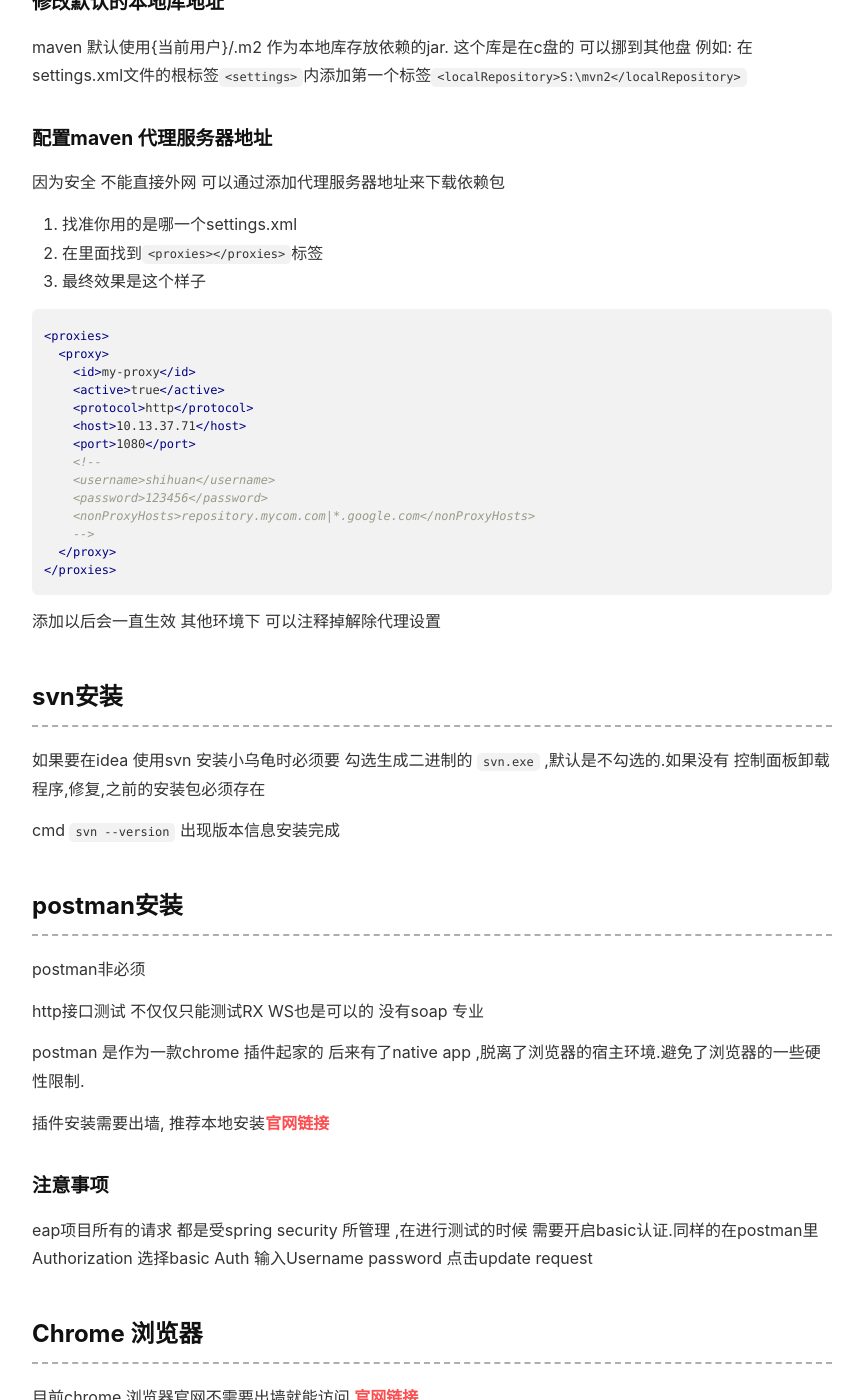
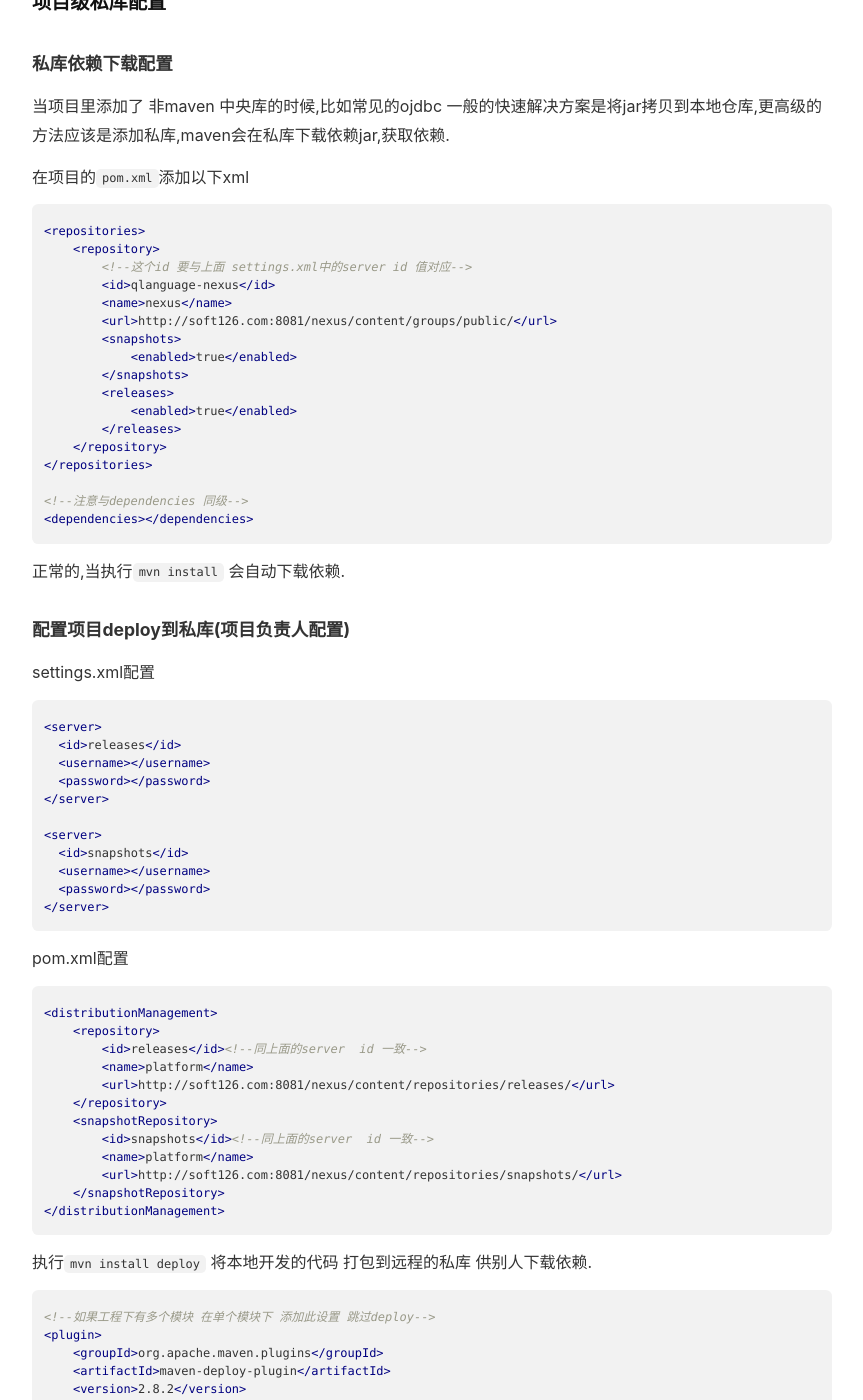
Before and after one commit to FireLee1413/hfvast.github.io, a Jekyll site: the page built from _posts/2018-01-24-eap使用(2)-工具安装.md, in a window 1280 px wide and 1400 px high, scrolled down 1258 px. Shown: the whole window, without its empty margins (88-951 px from the left). Built offline with Jekyll 4.4.1, drawn with Linux system fonts in a browser that asks for light colours; nearby versions of some CDN libraries; comment, search, counter and statistics services are not loaded; some of the changed text lies outside the part shown.

Commit message:
添加项目级 私库配置

````diff
--- a/_posts/2018-01-24-eap使用(2)-工具安装.md
+++ b/_posts/2018-01-24-eap使用(2)-工具安装.md
@@ -46,6 +46,82 @@ tags: eap
 </server>
 ```
 作用: 拉取eap依赖
+
+### 项目级私库配置
+
+#### 私库依赖下载配置
+
+当项目里添加了 非maven 中央库的时候,比如常见的ojdbc 一般的快速解决方案是将jar拷贝到本地仓库,更高级的方法应该是添加私库,maven会在私库下载依赖jar,获取依赖.
+
+在项目的`pom.xml`添加以下xml
+
+```xml
+<repositories>
+    <repository>
+        <!--这个id 要与上面 settings.xml中的server id 值对应-->
+        <id>qlanguage-nexus</id>
+        <name>nexus</name>
+        <url>http://soft126.com:8081/nexus/content/groups/public/</url>
+        <snapshots>
+            <enabled>true</enabled>
+        </snapshots>
+        <releases>
+            <enabled>true</enabled>
+        </releases>
+    </repository>
+</repositories>
+
+<!--注意与dependencies 同级-->
+<dependencies></dependencies>
+```
+
+正常的,当执行`mvn install` 会自动下载依赖.
+
+#### 配置项目deploy到私库(项目负责人配置)
+
+settings.xml配置
+```xml
+<server>
+  <id>releases</id>
+  <username></username>
+  <password></password>
+</server>
+
+<server>
+  <id>snapshots</id>
+  <username></username>
+  <password></password>
+</server>
+```
+pom.xml配置
+```xml
+<distributionManagement>
+    <repository>
+        <id>releases</id><!--同上面的server  id 一致-->
+        <name>platform</name>
+        <url>http://soft126.com:8081/nexus/content/repositories/releases/</url>
+    </repository>
+    <snapshotRepository>
+        <id>snapshots</id><!--同上面的server  id 一致-->
+        <name>platform</name>
+        <url>http://soft126.com:8081/nexus/content/repositories/snapshots/</url>
+    </snapshotRepository>
+</distributionManagement>
+```
+
+执行`mvn install deploy` 将本地开发的代码 打包到远程的私库 供别人下载依赖.
+
+```xml
+<!--如果工程下有多个模块 在单个模块下 添加此设置 跳过deploy-->
+<plugin>
+    <groupId>org.apache.maven.plugins</groupId>
+    <artifactId>maven-deploy-plugin</artifactId>
+    <version>2.8.2</version>
+    <configuration>
+        <skip>true</skip>
+    </configuration>
+</plugin>
+```
 
 ### 修改默认的本地库地址
 
````
